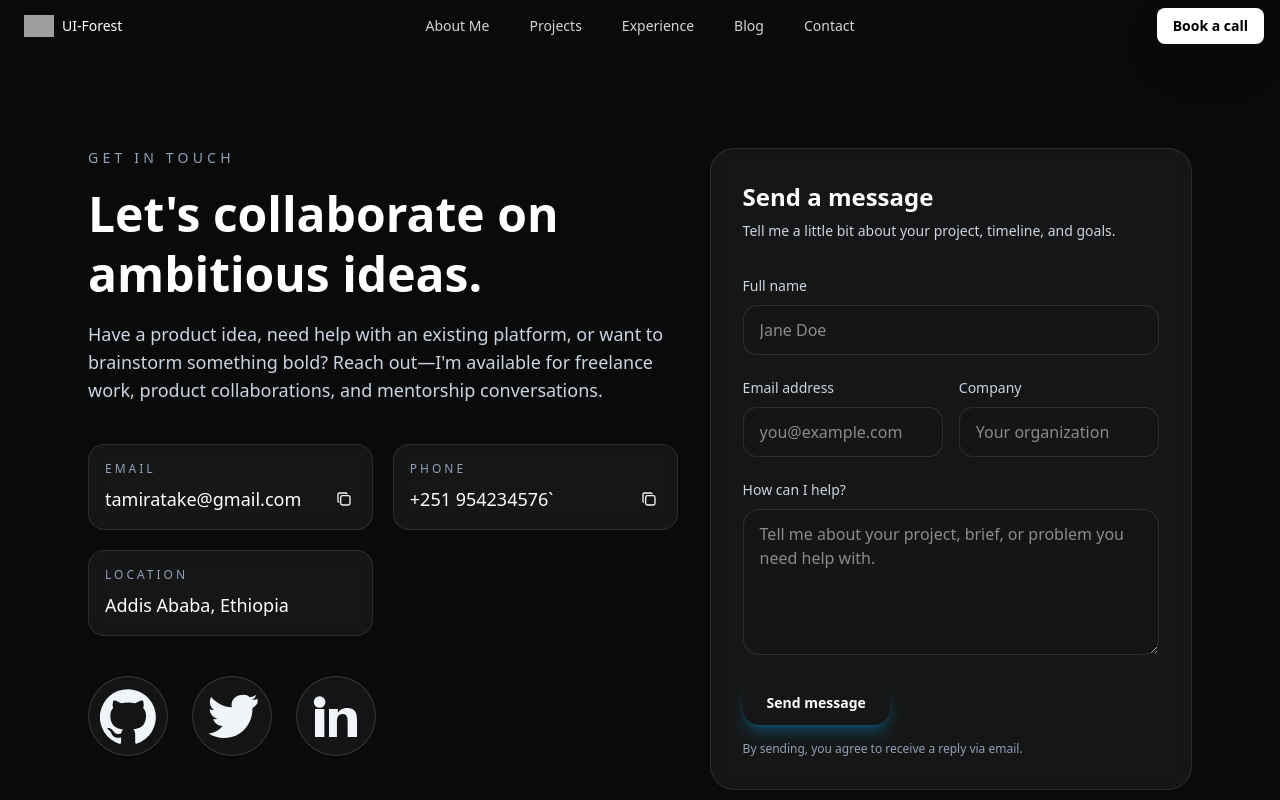
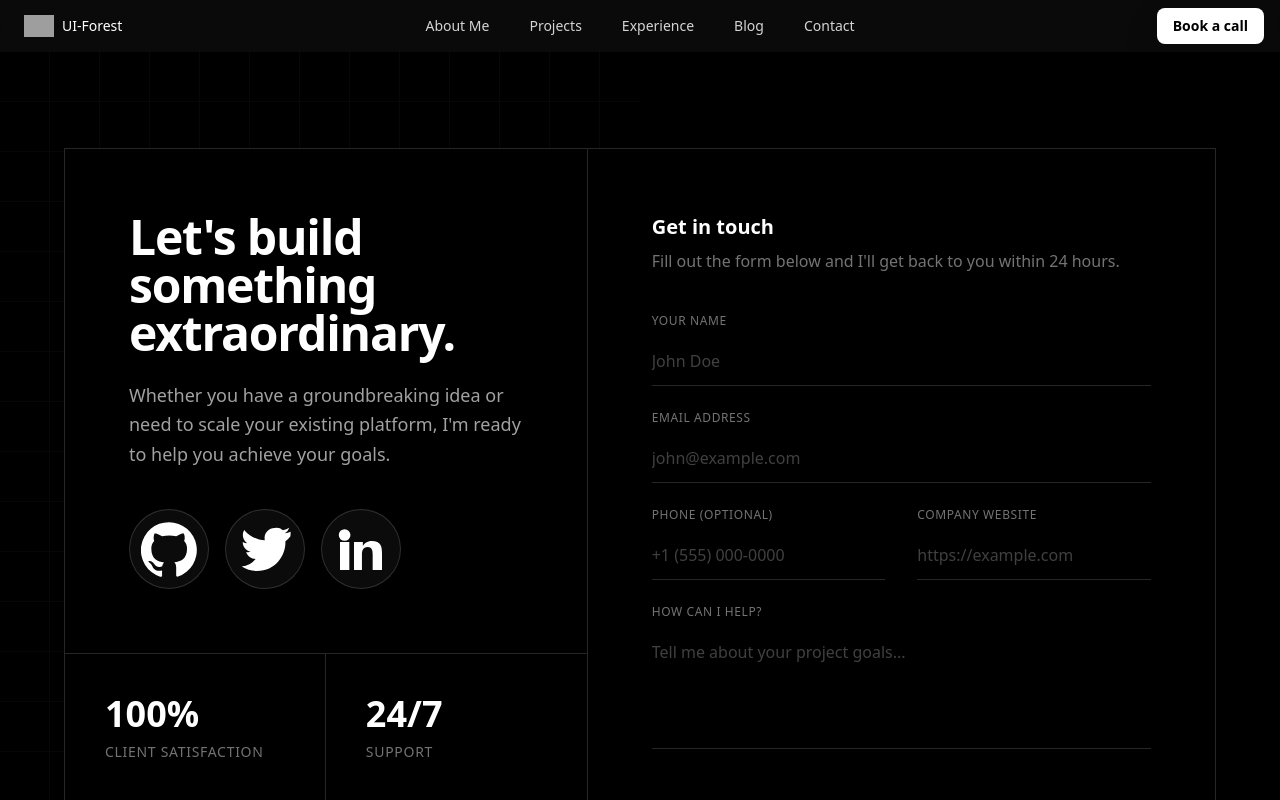
Before and after one commit to ake144/portfolio, a Next.js app: page /contact in a window 1280 px wide. Shown: the top 800 px of the page. Built offline with nearby package versions, Linux system fonts and the light colour scheme; grey boxes are pictures that could not be loaded.

Commit message:
blog page is revamped and it s on another level

```diff
--- a/app/blog/page.tsx
+++ b/app/blog/page.tsx
@@ -8,13 +8,13 @@ export default function BlogPage() {
     return (
         <section className="relative min-h-screen overflow-hidden bg-neutral-950 text-slate-100">
             {/* Grid pattern background */}
-            <div
+            {/* <div
                 className={cn(
                     "absolute inset-0 z-0",
                     "[background-size:80px_80px]",
                     "[background-image:linear-gradient(to_right,#262626_1px,transparent_1px),linear-gradient(to_bottom,#262626_1px,transparent_1px)]"
                 )}
-            />
+            /> */}
 
             {/* Radial gradient overlay for fade effect */}
             <div className="pointer-events-none absolute inset-0 bg-neutral-950 [mask-image:radial-gradient(ellipse_at_center,transparent_20%,black)]" />
--- a/app/contact/page.tsx
+++ b/app/contact/page.tsx
@@ -2,40 +2,37 @@
 
 import GridPattern from "@/components/grid-layout";
 import SocialButtons from "@/components/ui/social-buttons";
-import CopyButton from "@/components/ui/copy-button";
 import Link from "next/link";
 import { useState } from "react";
 import { toast } from "sonner"
-
+import { ArrowRight, Mail, MapPin, Phone } from "lucide-react";
 
 const contactDetails = [
 	{
 		label: "Email",
 		value: "tamiratake@gmail.com",
 		href: "mailto:tamiratake@gmail.com",
+		icon: Mail
 	},
 	{
 		label: "Phone",
-		value: "+251 954234576`",
+		value: "+251 954234576",
 		href: "tel:+251954234576",
+		icon: Phone
 	},
 	{
 		label: "Location",
 		value: "Addis Ababa, Ethiopia",
+		icon: MapPin
 	},
 ];
 
 const ContactPage = () => {
-   const [emailSubmitted, setEmailSubmitted] = useState(false);
-   const [error, setError] = useState<string | null>(null);
 	const [loading, setLoading] = useState(false);
-
-
 
 	const handleSubmit = async (event: React.FormEvent<HTMLFormElement>) => {
 		event.preventDefault();
 		setLoading(true);
-	  setError(null);
 
 		const form = event.currentTarget;
 		const formData = new FormData(form);
@@ -46,7 +43,6 @@ const ContactPage = () => {
 			message: formData.get("message"),
 		};
 
-
 		try {
 			const response = await fetch("/api/send", {
 				method: "POST",
@@ -56,80 +52,56 @@ const ContactPage = () => {
 				body: JSON.stringify(data),
 			});
 
-		 console.log("Response status:", response.ok);
-
 			if (response.ok || response.status === 200) {
-			toast("Email sent successfully!",{
+				toast.success("Email sent successfully!", {
 					description: "Thank you for reaching out. I'll get back to you soon.",
 				});
-			setEmailSubmitted(true);
 				form.reset();
 			} else {
 				const result = await response.json();
-			setError(result.message || "Failed to send email");
+				toast.error(result.message || "Failed to send email");
 			}
-	  } catch (err) {
-		 setError("An unexpected error occurred");
+		} catch {
+			toast.error("An unexpected error occurred");
 		} finally {
 			setLoading(false);
 		}
 	}
 
+	return (
+		<section className="relative min-h-screen w-full bg-black text-white pt-24 pb-12 px-4 sm:px-6 lg:px-8 flex flex-col items-center">
 
-	return (
-		<section className="relative min-h-screen overflow-hidden bg-neutral-950 text-slate-100">
+			{/* Background Grid Pattern - Subtle */}
+			<div className="absolute inset-0 z-0">
 				<GridPattern
-				width={160}
-				height={160}
+					width={50}
+					height={50}
 					x={-1}
 					y={-1}
-				className="pointer-events-none mask-[radial-gradient(500px_circle_at_center,white,transparent)]"
-				strokeDasharray="4 4"
+					className="opacity-20 text-neutral-800 fill-neutral-900 stroke-neutral-800"
+					strokeDasharray="0"
 				/>
+			</div>
 
-			<div className="relative z-10 max-w-6xl mx-auto px-6 py-24 flex flex-col gap-12">
-				<div className="grid gap-8 lg:grid-cols-[1.1fr_0.9fr] items-start">
-					<div>
-						<p className="text-sm uppercase tracking-[0.3em] text-slate-400">Get in touch</p>
-						<h1 className="mt-4 text-4xl sm:text-5xl font-semibold leading-tight text-white">
-							Let's collaborate on ambitious ideas.
+			<div className="relative z-10 w-full max-w-6xl border border-neutral-800 bg-black">
+				<div className="grid lg:grid-cols-[1fr_1.2fr] divide-y lg:divide-y-0 lg:divide-x divide-neutral-800">
+
+					{/* Left Column */}
+					<div className="divide-y divide-neutral-800">
+
+						{/* Header Section */}
+						<div className="p-8 sm:p-12 lg:p-16">
+							<h1 className="text-4xl sm:text-5xl font-bold tracking-tight text-white mb-6">
+								Let&apos;s build something extraordinary.
 							</h1>
-						<p className="mt-4 text-lg text-slate-300 max-w-2xl">
-							Have a product idea, need help with an existing platform, or want to
-							brainstorm something bold? Reach out—I'm available for freelance work,
-							product collaborations, and mentorship conversations.
+							<p className="text-lg text-neutral-400 leading-relaxed">
+								Whether you have a groundbreaking idea or need to scale your existing platform, I&apos;m ready to help you achieve your goals.
 							</p>
-
-						<div className="mt-10 grid sm:grid-cols-2 gap-5">
-							{contactDetails.map((item) => (
-								<div
-									key={item.label}
-									className="rounded-2xl border border-white/10 bg-white/5 p-4 backdrop-blur"
-								>
-									<p className="text-xs uppercase tracking-[0.25em] text-slate-400">
-										{item.label}
-									</p>
-									<div className="mt-2 flex items-center justify-between gap-2">
-										{item.href ? (
-											<Link
-												href={item.href}
-												className="text-lg font-medium text-white hover:text-sky-400"
-											>
-												{item.value}
-											</Link>
-										) : (
-											<span className="text-lg font-medium text-white">{item.value}</span>
-										)}
-										{item.href && <CopyButton value={item.value} />}
-									</div>
-								</div>
-							))}
-						</div>
 
 							<div className="mt-10">
 								<SocialButtons
-								size="lg"
-								className="justify-start gap-6"
+									size="md"
+									className="gap-4"
 									github="https://github.com/ake144"
 									twitter="https://twitter.com/your-handle"
 									linkedin="https://www.linkedin.com/in/your-profile"
@@ -137,68 +109,127 @@ const ContactPage = () => {
 							</div>
 						</div>
 
-					<div className="rounded-3xl border border-white/10 bg-white/5 p-8 backdrop-blur">
-						<h2 className="text-2xl font-semibold text-white">Send a message</h2>
-						<p className="mt-2 text-sm text-slate-300">
-							Tell me a little bit about your project, timeline, and goals.
+						{/* Stats Section */}
+						<div className="grid grid-cols-2 divide-x divide-neutral-800">
+							<div className="p-8 sm:p-10">
+								<p className="text-4xl font-bold text-white mb-2">100%</p>
+								<p className="text-sm text-neutral-500 uppercase tracking-wider">Client Satisfaction</p>
+							</div>
+							<div className="p-8 sm:p-10">
+								<p className="text-4xl font-bold text-white mb-2">24/7</p>
+								<p className="text-sm text-neutral-500 uppercase tracking-wider">Support</p>
+							</div>
+						</div>
+
+						{/* Quote Section */}
+						<div className="p-8 sm:p-12">
+							<blockquote className="space-y-4">
+								<p className="text-lg text-neutral-300 italic">
+									&quot;Great design is not just what it looks like and feels like. Design is how it works.&quot;
 								</p>
+								<footer className="text-sm text-neutral-500 font-medium">
+									— Steve Jobs
+								</footer>
+							</blockquote>
+						</div>
+					</div>
 
-						<form className="mt-8 space-y-5" onSubmit={handleSubmit}>
-							<div>
-								<label className="text-sm text-slate-300">Full name</label>
+					{/* Right Column - Form */}
+					<div className="p-8 sm:p-12 lg:p-16 bg-black">
+						<div className="mb-10">
+							<h2 className="text-xl font-semibold text-white mb-2">Get in touch</h2>
+							<p className="text-neutral-500">Fill out the form below and I&apos;ll get back to you within 24 hours.</p>
+						</div>
+
+						<form onSubmit={handleSubmit} className="space-y-8">
+							<div className="space-y-6">
+								<div className="group">
+									<label className="block text-xs font-medium uppercase tracking-wider text-neutral-500 mb-2 group-focus-within:text-white transition-colors">Your Name</label>
 									<input
 										required
 										name="name"
 										type="text"
-									placeholder="Jane Doe"
-									className="mt-2 w-full rounded-xl border border-white/10 bg-neutral-900/70 px-4 py-3 text-white outline-none focus:border-sky-100"
+										placeholder="John Doe"
+										className="w-full bg-transparent border-b border-neutral-800 py-3 text-white placeholder:text-neutral-700 focus:border-white focus:outline-none transition-colors rounded-none"
 									/>
 								</div>
-							<div className="grid sm:grid-cols-2 gap-4">
-								<div>
-									<label className="text-sm text-slate-300">Email address</label>
+
+								<div className="group">
+									<label className="block text-xs font-medium uppercase tracking-wider text-neutral-500 mb-2 group-focus-within:text-white transition-colors">Email Address</label>
 									<input
 										required
 										name="email"
 										type="email"
-										placeholder="you@example.com"
-										className="mt-2 w-full rounded-xl border border-white/10 bg-neutral-900/70 px-4 py-3 text-white outline-none focus:border-sky-500"
+										placeholder="john@example.com"
+										className="w-full bg-transparent border-b border-neutral-800 py-3 text-white placeholder:text-neutral-700 focus:border-white focus:outline-none transition-colors rounded-none"
 									/>
 								</div>
-								<div>
-									<label className="text-sm text-slate-300">Company</label>
+
+								<div className="grid sm:grid-cols-2 gap-8">
+									<div className="group">
+										<label className="block text-xs font-medium uppercase tracking-wider text-neutral-500 mb-2 group-focus-within:text-white transition-colors">Phone (Optional)</label>
 										<input
-										name="company"
-										type="text"
-										placeholder="Your organization"
-										className="mt-2 w-full rounded-xl border border-white/10 bg-neutral-900/70 px-4 py-3 text-white outline-none focus:border-sky-500"
+											name="phone"
+											type="tel"
+											placeholder="+1 (555) 000-0000"
+											className="w-full bg-transparent border-b border-neutral-800 py-3 text-white placeholder:text-neutral-700 focus:border-white focus:outline-none transition-colors rounded-none"
+										/>
+									</div>
+									<div className="group">
+										<label className="block text-xs font-medium uppercase tracking-wider text-neutral-500 mb-2 group-focus-within:text-white transition-colors">Company Website</label>
+										<input
+											name="website"
+											type="url"
+											placeholder="https://example.com"
+											className="w-full bg-transparent border-b border-neutral-800 py-3 text-white placeholder:text-neutral-700 focus:border-white focus:outline-none transition-colors rounded-none"
 										/>
 									</div>
 								</div>
 
-							<div>
-								<label className="text-sm text-slate-300">How can I help?</label>
+								<div className="group">
+									<label className="block text-xs font-medium uppercase tracking-wider text-neutral-500 mb-2 group-focus-within:text-white transition-colors">How can I help?</label>
 									<textarea
 										required
 										name="message"
-									rows={5}
-									placeholder="Tell me about your project, brief, or problem you need help with."
-									className="mt-2 w-full rounded-2xl border border-white/10 bg-neutral-900/70 px-4 py-3 text-white outline-none focus:border-sky-500"
+										rows={4}
+										placeholder="Tell me about your project goals..."
+										className="w-full bg-transparent border-b border-neutral-800 py-3 text-white placeholder:text-neutral-700 focus:border-white focus:outline-none transition-colors resize-none rounded-none"
 									/>
 								</div>
+							</div>
 
-							<div className="flex flex-wrap items-center gap-4">
+							<div className="pt-4">
 								<button
 									type="submit"
-									className="inline-flex items-center justify-center rounded-2xl  hover:cursor-pointer px-6 py-3 text-sm font-semibold text-white shadow-lg shadow-sky-500/30 transition hover:scale-[1.01]"
+									disabled={loading}
+									className="group w-full sm:w-auto inline-flex items-center justify-center gap-2 bg-white text-black px-8 py-4 text-sm font-bold hover:bg-neutral-200 transition-all disabled:opacity-50 disabled:cursor-not-allowed"
 								>
-								{loading ? "Sending..." : "Send message"}
+									{loading ? (
+										"Sending..."
+									) : (
+										<>
+											Send Message
+											<ArrowRight className="w-4 h-4 transition-transform group-hover:translate-x-1" />
+										</>
+									)}
 								</button>
-								<p className="text-xs text-slate-400">
-									By sending, you agree to receive a reply via email.
-								</p>
 							</div>
 						</form>
+
+						<div className="mt-16 pt-10 border-t border-neutral-800 grid grid-cols-1 sm:grid-cols-3 gap-8">
+							{contactDetails.map((item) => (
+								<div key={item.label} className="flex flex-col gap-2">
+									<span className="text-xs text-neutral-500 uppercase tracking-wider">{item.label}</span>
+									{item.href ? (
+										<Link href={item.href} className="text-sm font-medium text-neutral-300 hover:text-white transition-colors truncate">
+											{item.value}
+										</Link>
+									) : (
+										<span className="text-sm font-medium text-neutral-300 truncate">{item.value}</span>
+									)}
+								</div>
+							))}
+						</div>
 					</div>
 				</div>
 			</div>
--- a/components/blog/blog-card.tsx
+++ b/components/blog/blog-card.tsx
@@ -1,5 +1,6 @@
 import Link from "next/link";
 import { BlogPost } from "@/lib/blog";
+import { ArrowRight } from "lucide-react";
 
 interface BlogCardProps {
     post: BlogPost;
@@ -13,38 +14,36 @@ export function BlogCard({ post }: BlogCardProps) {
     });
 
     return (
-        <Link href={`/blog/${post.slug}`}>
-            <article className="group relative rounded-2xl border border-white/10 bg-white/5 p-6 backdrop-blur transition-all duration-300 hover:border-white/20 hover:bg-white/10 hover:scale-[1.02]">
-
-                <div className="flex flex-wrap gap-2 mb-4">
+        <Link href={`/blog/${post.slug}`} className="block h-full group">
+            <article className="flex flex-col h-full p-8 sm:p-10 transition-colors hover:bg-neutral-900/50">
+                <div className="flex flex-wrap gap-2 mb-6">
                     {post.tags.slice(0, 3).map((tag) => (
                         <span
                             key={tag}
-                            className="inline-flex items-center rounded-full  px-3 py-1 text-xs font-medium "
+                            className="inline-flex items-center text-xs font-medium text-neutral-500 uppercase tracking-wider"
                         >
-                            {tag}
+                            #{tag}
                         </span>
                     ))}
                 </div>
 
-
-                <h2 className="text-xl sm:text-2xl font-semibold text-white mb-3  transition-colors line-clamp-2">
+                <h2 className="text-xl sm:text-2xl font-bold text-white mb-4 transition-colors line-clamp-2">
                     {post.title}
                 </h2>
 
-
-                <p className="text-slate-400 text-sm sm:text-base leading-relaxed mb-4 line-clamp-3">
+                <p className="text-neutral-400 text-sm sm:text-base leading-relaxed mb-6 line-clamp-3 flex-grow">
                     {post.description}
                 </p>
 
-
-                <div className="flex items-center justify-between text-sm text-slate-500">
-                    <span>{post.author}</span>
-                    <time dateTime={post.date}>{formattedDate}</time>
+                <div className="flex items-center justify-between text-sm text-neutral-500 pt-6 border-t border-neutral-800 mt-auto">
+                    <div className="flex items-center gap-2">
+                        <span>{formattedDate}</span>
+                    </div>
+                    <div className="flex items-center gap-1 text-white opacity-0 -translate-x-2 group-hover:opacity-100 group-hover:translate-x-0 transition-all duration-300">
+                        <span className="text-xs font-bold uppercase tracking-wider">Read</span>
+                        <ArrowRight className="w-4 h-4" />
+                    </div>
                 </div>
-
-                {/* Hover gradient accent */}
-                <div className="absolute inset-0 rounded-2xl bg-gradient-to-br from-sky-500/0 via-transparent to-emerald-500/0 opacity-0 group-hover:opacity-10 transition-opacity pointer-events-none" />
             </article>
         </Link>
     );
--- a/components/blog/blog-list.tsx
+++ b/components/blog/blog-list.tsx
@@ -15,10 +15,14 @@ export function BlogList({ posts }: BlogListProps) {
     }
 
     return (
-        <div className="grid grid-cols-1 md:grid-cols-2 lg:grid-cols-3 gap-6">
-            {posts.map((post) => (
-                <BlogCard key={post.slug} post={post} />
-            ))}
+        <div className="relative z-10 w-full max-w-7xl border border-neutral-800 bg-neutral-800">
+            <div className="grid grid-cols-1 md:grid-cols-2 gap-px bg-neutral-800">
+                {posts.map((post) => (
+                    <div className="bg-black h-full" key={post.slug}>
+                        <BlogCard post={post} />
+                    </div>
+                ))}
+            </div>
         </div>
     );
 }
```
Lines whose indentation alone changed are shown as unchanged.
